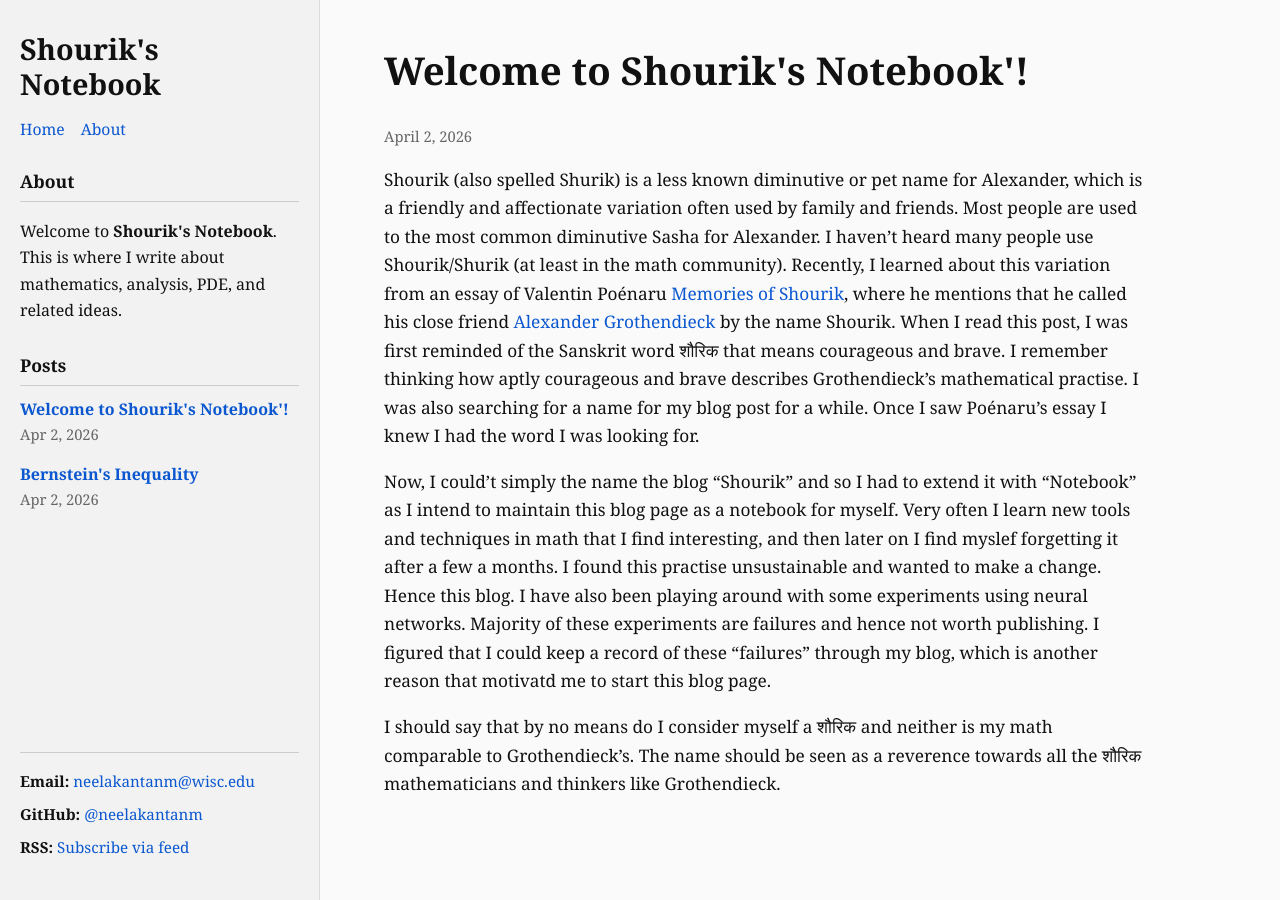
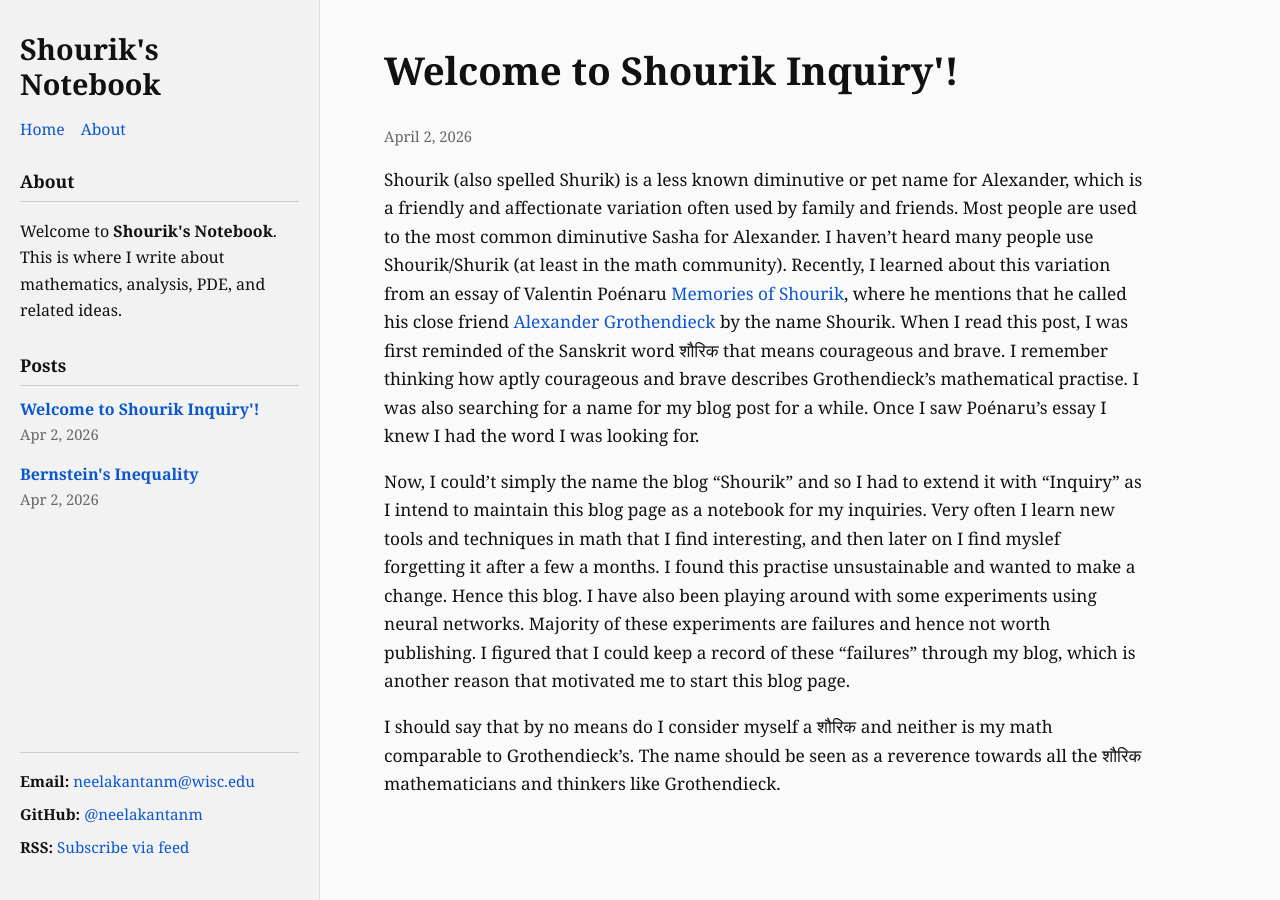
Before and after one commit to neelakantanm/Blog, a Jekyll site: the page built from _posts/2026-04-02-welcome-to-jekyll.markdown, in a window 1280 px wide. Built offline with Jekyll 4.4.1, drawn with Linux system fonts in a browser that asks for light colours; comment, search, counter and statistics services are not loaded.

```diff
--- a/_layouts/home.html
+++ b/_layouts/home.html
@@ -3,7 +3,7 @@ layout: default
 ---
 
 <section class="home-content">
-  <h1>Shourik's Notebook</h1>
+  <h1>Shourik Inquiry</h1>
   <p>
     Welcome. Select a post from the left to read it here.
   </p>
--- a/_posts/2026-04-02-welcome-to-jekyll.markdown
+++ b/_posts/2026-04-02-welcome-to-jekyll.markdown
@@ -1,11 +1,11 @@
 ---
 layout: post
-title:  "Welcome to Shourik's Notebook'!"
+title:  "Welcome to Shourik Inquiry'!"
 date:   2026-04-02
 comments: true
 ---
 Shourik (also spelled Shurik) is a less known diminutive or pet name for Alexander, which is a friendly and affectionate variation often used by family and friends. Most people are used to the most common diminutive Sasha for Alexander. I haven't heard many people use Shourik/Shurik (at least in the math community). Recently, I learned about this variation from an essay of Valentin Poénaru [Memories of Shourik](https://www.ams.org/notices/200808/tx080800964p.pdf), where he mentions that he called his close friend [Alexander Grothendieck](https://en.wikipedia.org/wiki/Alexander_Grothendieck) by the name Shourik. When I read this post, I was first reminded of the Sanskrit word शौरिक that means courageous and brave. I remember thinking how aptly courageous and brave describes Grothendieck's mathematical practise. I was also searching for a name for my blog post for a while. Once I saw Poénaru's essay I knew I had the word I was looking for.
 
-Now, I could't simply the name the blog "Shourik" and so I had to extend it with "Notebook" as I intend to maintain this blog page as a notebook for myself. Very often I learn new tools and techniques in math that I find interesting, and then later on I find myslef forgetting it after a few a months. I found this practise unsustainable and wanted to make a change. Hence this blog. I have also been playing around with some experiments using neural networks. Majority of these experiments are failures and hence not worth publishing. I figured that I could keep a record of these "failures" through my blog, which is another reason that motivatd me to start this blog page.
+Now, I could't simply the name the blog "Shourik" and so I had to extend it with "Inquiry" as I intend to maintain this blog page as a notebook for my inquiries. Very often I learn new tools and techniques in math that I find interesting, and then later on I find myslef forgetting it after a few a months. I found this practise unsustainable and wanted to make a change. Hence this blog. I have also been playing around with some experiments using neural networks. Majority of these experiments are failures and hence not worth publishing. I figured that I could keep a record of these "failures" through my blog, which is another reason that motivated me to start this blog page.
 
 I should say that by no means do I consider myself a शौरिक and neither is my math comparable to Grothendieck's. The name should be seen as a reverence towards all the शौरिक mathematicians and thinkers like Grothendieck.
```
